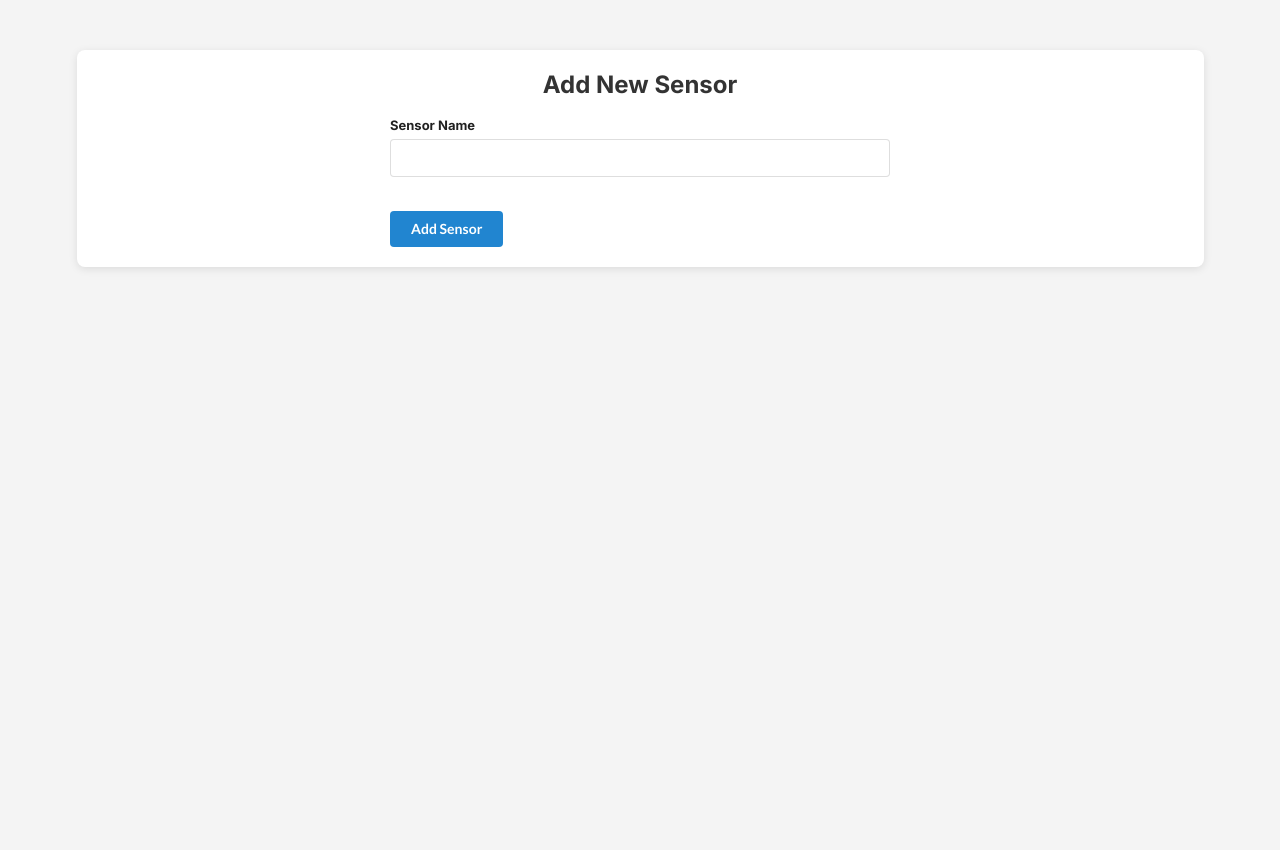
After one commit to jessetcee/d202_assignment2, a Flask app: page /add-sensor in a window 1280 px wide. The commit adds this page. Run offline with Flask 3, Linux system fonts and the light colour scheme.

Commit message:
Added Admin page, Add new sensor with full functionality of methods from sensor.py

```diff
--- /dev/null
+++ b/-- SQLite.sql
@@ -0,0 +1,6 @@
+-- SQLite
+SELECT * FROM TemperatureReadings
+go
+SELECT * from Sensors
+go
+select * from
--- a/app.py
+++ b/app.py
@@ -5,6 +5,7 @@ import time
 import os
 import sqlite3
 from flask import render_template, Flask, request, redirect, url_for, session, jsonify
+from sensor.sensor import change_sensor_info
 
 app = Flask(__name__)
 app.secret_key = 'super_secret_key'
@@ -226,16 +227,48 @@ def sensors():
 
     return render_template('sensors.html', sensors=sensors)
 
-@app.route('/add-Sensors', methods=['GET', 'POST'])
+@app.route('/add-sensor', methods=['GET', 'POST'])
 def add_sensor_route():
     if request.method == 'POST':
         sensor_name = request.form['sensor_name']
-        location = request.form['location']
-        add_sensor(sensor_name, location)  # Add Sensors to the database
+
+        # Call the function to get updated locations
+        locations = change_sensor_info()  # This will return a list of updated locations
+
+        # Assuming you want to use the first updated location (if multiple sensors are updated)
+        if locations:  # Check if there are updated locations
+            location = locations[0]  # Use the first location
+        else:
+            location = "Unknown"  # Fallback if no location is returned
+
+        add_sensor(sensor_name, location)  # Add sensor to the database
         return redirect(url_for('readings'))  # Redirect back to the readings page
 
-    return render_template('add_sensor.html')  # Render the form to add a new Sensors
+    return render_template('add_sensor.html')  # Render the form to add a new sensor
+
+
+@app.route("/admin_centre/")
+def admin_centre():
+ latest_readings = get_latest_readings()
+#     conn = sqlite3.connect(DATABASE)
+#     sensors = conn.execute('SELECT * FROM TemperatureReading').fetchall()
+#     conn.close()
+#     sensors=sensors
+ return render_template("admin_centre.html", readings=latest_readings )
+
+
 
 
 if __name__ == "__main__":
     app.run(debug=True)
+
+
+# @app.route('/add-sensor', methods=['GET', 'POST'])
+# def add_sensor_route():
+#     if request.method == 'POST':
+#         sensor_name = request.form['sensor_name']
+#         location = change_sensor_info
+#         add_sensor(sensor_name, location)  # Add Sensors to the database
+#         return redirect(url_for('readings'))  # Redirect back to the readings page
+
+#     return render_template('add_sensor.html')  # Render the form to add a new Sensors
--- a/sensor/sensor.py
+++ b/sensor/sensor.py
@@ -3,6 +3,8 @@ import json
 import random
 import requests
 import requests.exceptions
+import sqlite3
+import os
 
 from datetime import datetime
 
@@ -15,7 +17,7 @@ def send_meter_data():
 
         if sensors:
             for sensor in sensors:
-                reading = 0
+                reading = random.randint(20, 35)
 
                 if sensor[4] == "ACTIVE":
                     reading = random.randint(20, 35)
@@ -79,11 +81,14 @@ def get_sql_data():
     # print(conn.execute("SELECT * FROM Sensors").fetchall())
 
 def change_sensor_info():
-    conn = sqlite3.connect("../database.db")
+    db_path = os.path.join(os.path.dirname(__file__), "../database.db")#absolute path
+    conn = sqlite3.connect(db_path)
     cursor = conn.cursor()
 
     sensors = cursor.execute("SELECT * FROM Sensors").fetchall()
     conn.commit()
+
+    updated_locations = []  # List to store updated locations
 
     for Sensors in sensors:
         longitude = random.uniform(-180, 180)
@@ -96,10 +101,14 @@ def change_sensor_info():
 
         query = f"UPDATE Sensors SET location = '{location}', status = '{status}', description = '{description}' WHERE id = + {str(Sensors[0])}"
 
+        updated_locations.append(location)  # Store updated location
+
         cursor.execute(query)
         conn.commit()
 
     conn.close()
+
+    return updated_locations  # Return list of updated locations
 
 # change_sensor_info()
 # add_col_to_table()
--- /dev/null
+++ b/templates/add_sensor.html
@@ -0,0 +1,64 @@
+{% extends "base.html" %}
+
+{% block title %}New Sensor{% endblock %}
+
+{% block content %}
+<!DOCTYPE html>
+<html lang="en">
+<head>
+    <meta charset="UTF-8">
+    <meta name="viewport" content="width=device-width, initial-scale=1.0">
+    <title>Add New Sensor</title>
+    <link rel="stylesheet" href="https://cdnjs.cloudflare.com/ajax/libs/semantic-ui/2.4.1/semantic.min.css">
+    <link rel="stylesheet" href="/static/Style.css">
+    <style>
+        body {
+            background-color: #f4f4f4;
+            font-family: 'Arial', sans-serif;
+        }
+
+        .container {
+            margin-top: 50px;
+            padding: 20px;
+            background-color: white;
+            box-shadow: 0 2px 8px rgba(0, 0, 0, 0.1);
+            border-radius: 8px;
+        }
+
+        h2 {
+            text-align: center;
+            color: #333;
+        }
+
+        .ui.form {
+            max-width: 500px;
+            margin: 0 auto;
+        }
+
+        .ui.button {
+            margin-top: 20px;
+        }
+    </style>
+</head>
+<body>
+    <div class="ui container">
+        <h2>Add New Sensor</h2>
+        <form class="ui form" method="POST">
+            <div class="field">
+                <label for="sensor_name">Sensor Name</label>
+                <input type="text" name="sensor_name" required>
+            </div>
+
+            <button class="ui blue button" type="submit">Add Sensor</button>
+        </form>
+    </div>
+</body>
+</html>
+
+
+{% endblock %}
+
+<!-- <div class="field">
+    <label for="location">Location</label>
+    <input type="text" name="location" required>
+</div> -->
--- a/templates/base.html
+++ b/templates/base.html
@@ -13,6 +13,12 @@
     {% block head_styling %}{% endblock %}
 </head>
 <body>
-    {% block content %}{% endblock %}
+
+
+    <main>
+        {% block content %}
+        <!-- Page-specific content will go here -->
+        {% endblock %}
+    </main>
 </body>
 </html>
--- a/templates/navbar.html
+++ b/templates/navbar.html
@@ -4,6 +4,8 @@
         {% if session.get('is_admin') %}
         <a href="{{ url_for('readings') }}">READINGS</a>
         <a href="{{ url_for('sensors') }}">SENSORS</a>
+        <a href="{{ url_for('admin_centre') }}">ADMINCentre</a>
+
         {% endif %}
     </div>
     <a href="{{ url_for('logout') }}">LOG OUT</a>
```
Also changed, not shown: templates/admin_centre.html (added, +84 -0 lines), database.db, sensor/__init__.py (added).
